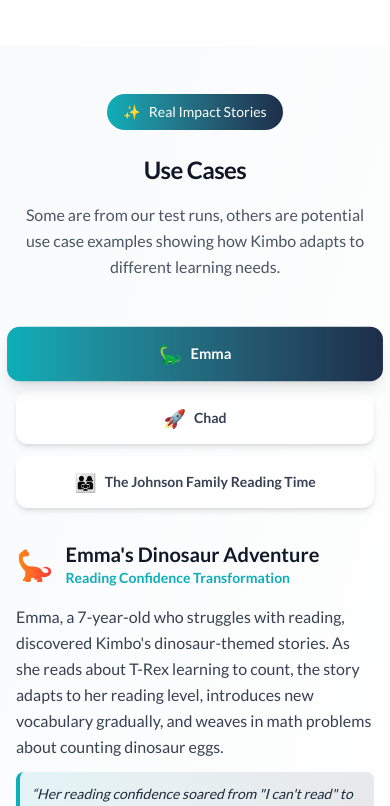
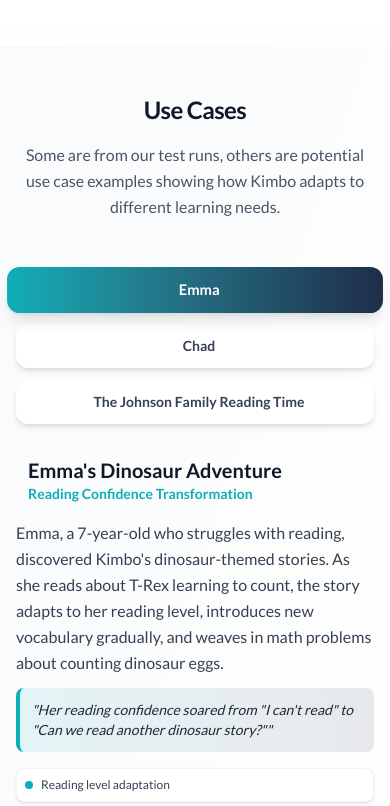
Before and after one commit to xtbhfm/kimbo-marketing-website, a Next.js app: page / in a window 390 px wide. Shown: the part 846-1652 px from the top of the page. Built offline with nearby package versions, Linux system fonts and the light colour scheme.

Commit message:
v4: Enhanced mobile navigation and UI refinements - Auto-close mobile menu when scrolling down - Removed all emojis from use cases section - Removed 'Real Impact Stories' button - Fixed quote display with proper HTML entities - Improved mobile navigation UX with intuitive scroll behavior

```diff
--- a/src/components/Navbar.tsx
+++ b/src/components/Navbar.tsx
@@ -32,6 +32,8 @@
       } else if (currentScrollY > lastScrollY && currentScrollY > 100) {
         // Scrolling down and past 100px
         setIsVisible(false);
+        // Close mobile menu when scrolling down
+        setIsMenuOpen(false);
       }
 
       setLastScrollY(currentScrollY);
@@ -87,8 +89,10 @@
             ))}
           </div>
 
-          {/* Mobile menu button - Always visible */}
-          <div className="lg:hidden">
+          {/* Mobile menu button - Always visible when menu is open, otherwise follows scroll behavior */}
+          <div className={`lg:hidden transition-all duration-300 ${
+            isMenuOpen ? 'opacity-100 translate-y-0' : (isVisible ? 'opacity-100 translate-y-0' : 'opacity-0 -translate-y-2')
+          }`}>
             <button
               onClick={() => setIsMenuOpen(!isMenuOpen)}
               className={`p-2 rounded-md transition-colors ${
--- a/src/components/UseCases.tsx
+++ b/src/components/UseCases.tsx
@@ -16,7 +16,7 @@
     title: 'Chad\'s Willy Wonka Adventure',
     subtitle: 'Down Syndrome Learning Support',
     description: 'Chad, a 12-year-old with Down syndrome, struggled to be motivated to learn math and to read, but once he found Kimbo which implemented his interest in Willy Wonka in an interactive story that put him inside the story so he can explore the chocolate factory while solving math puzzles about counting golden tickets and reading about the magical world of candy.',
-    result: '&ldquo;Usually I don&apos;t like math, but this is actually fun!&rdquo; - Chad',
+    result: '"Usually I don\'t like math, but this is actually fun!" - Chad',
     image: '/images/pexels-jonas-mohamadi-1490844.jpg',
     features: ['Multi-sensory support', 'Customizable pacing', 'Visual aids', 'Gentle progression'],
     icon: '🚀',
@@ -42,10 +42,6 @@
       <div className="mx-auto max-w-7xl px-4 sm:px-6 lg:px-8">
         {/* Header */}
         <div className="mx-auto max-w-3xl text-center mb-12 sm:mb-16">
-          <div className="inline-flex items-center gap-2 bg-gradient-to-r from-[#0caeb8] to-[#1d2e4a] text-white px-4 py-2 rounded-full text-sm font-medium mb-6">
-            <span>✨</span>
-            <span>Real Impact Stories</span>
-          </div>
           <h2 className="text-2xl sm:text-3xl lg:text-4xl font-bold tracking-tight text-gray-900 mb-4 sm:mb-6">
             Use Cases
           </h2>
@@ -66,7 +62,7 @@
                   : 'bg-white text-gray-700 hover:bg-gray-100 shadow-md hover:shadow-lg'
               }`}
             >
-              <span className="text-lg sm:text-xl">{useCase.icon}</span>
+              <span className="text-lg sm:text-xl"></span>
               <span className="font-semibold">{useCase.title.split('\'')[0]}</span>
             </button>
           ))}
@@ -88,7 +84,7 @@
                   <div className="space-y-2 sm:space-y-3">
                     <div className="flex items-center gap-3">
                       <div className={`text-3xl sm:text-4xl bg-gradient-to-r ${useCase.color} bg-clip-text text-transparent`}>
-                        {useCase.icon}
+
                       </div>
                       <div>
                         <h3 className="text-xl sm:text-2xl lg:text-3xl font-bold text-gray-900">{useCase.title}</h3>
@@ -101,7 +97,7 @@
                   <div className="space-y-3 sm:space-y-4">
                     <p className="text-base sm:text-lg text-gray-700 leading-relaxed">{useCase.description}</p>
                     <div className="bg-gradient-to-r from-[#0caeb8]/10 to-[#1d2e4a]/10 p-3 sm:p-4 rounded-lg border-l-4 border-[#0caeb8]">
-                      <p className="text-gray-800 font-medium italic text-sm sm:text-base">&ldquo;{useCase.result}&rdquo;</p>
+                      <p className="text-gray-800 font-medium italic text-sm sm:text-base">&quot;{useCase.result}&quot;</p>
                     </div>
                   </div>
 
```
